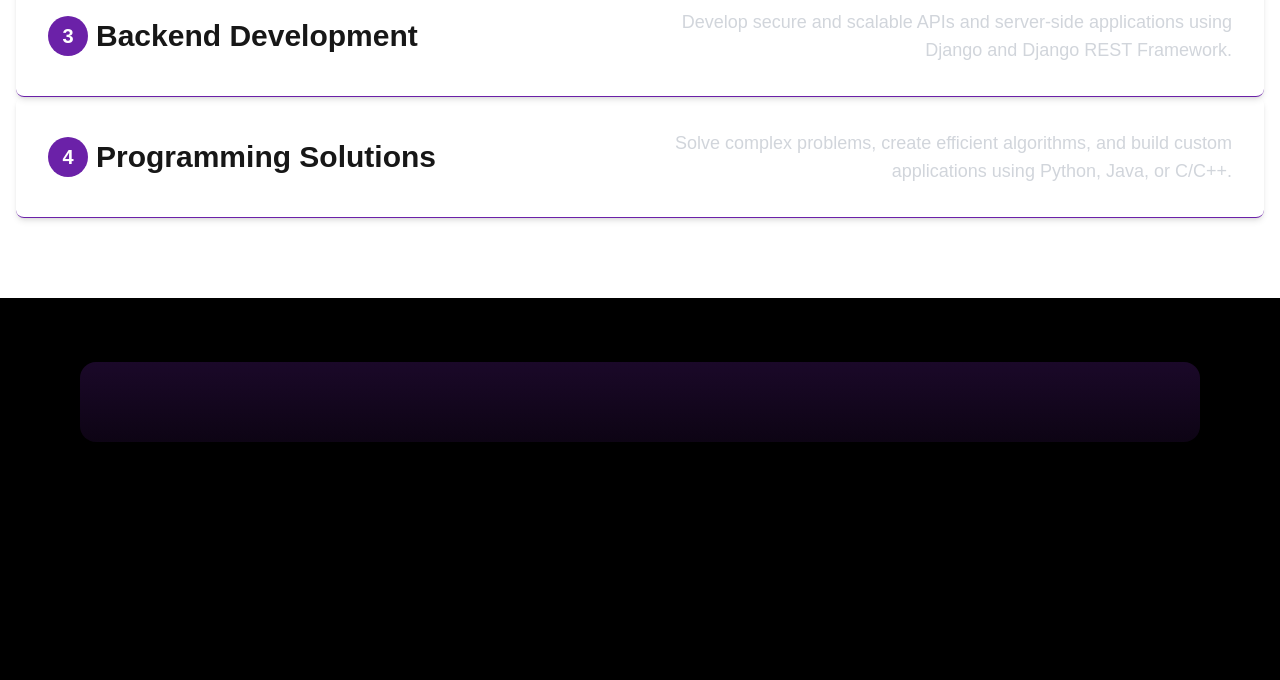
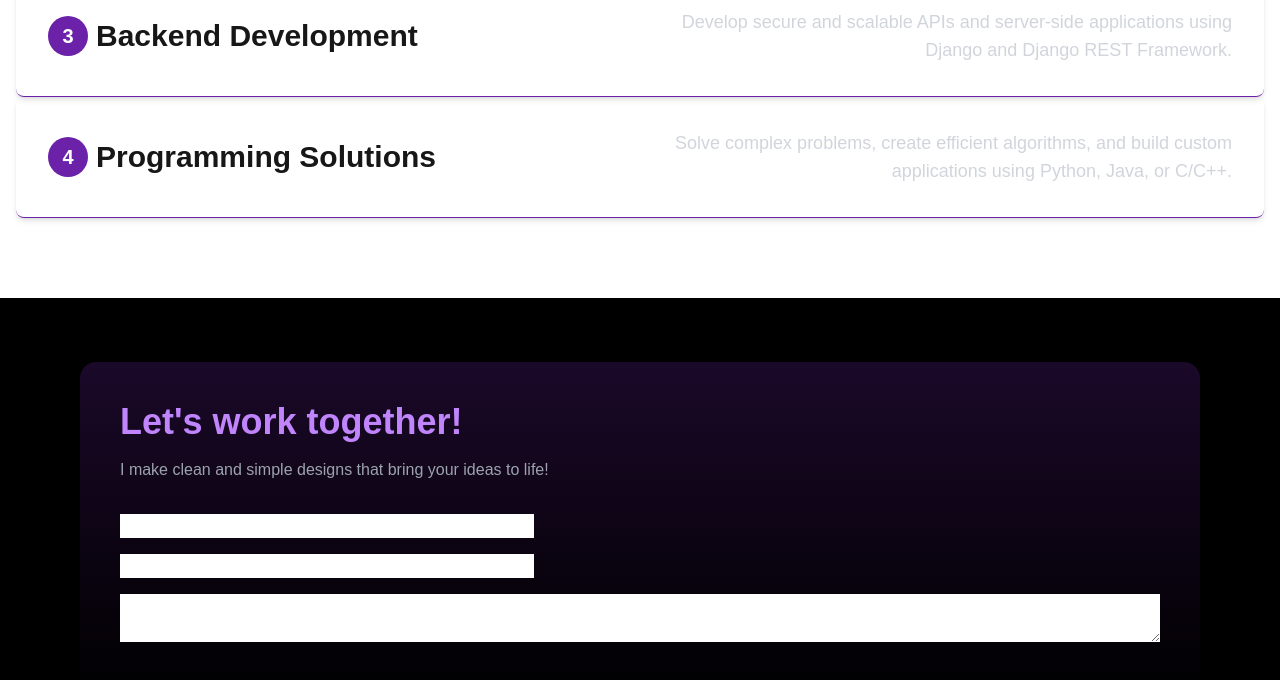
Before and after one commit to TahmidMuntaser/Personal_Portfolio_Web, a Next.js app in the folder myproject/: page /sample in a window 1280 px wide. Shown: the part 1359-2039 px from the top of the page. Built offline with nearby package versions, Linux system fonts and the light colour scheme.

Commit message:
form design updated

```diff
--- a/myproject/src/app/sample/components/ui/Contact.jsx
+++ b/myproject/src/app/sample/components/ui/Contact.jsx
@@ -5,13 +5,27 @@ const Contact = () => {
         <section className="bg-black min-h-screen px-5 py-16 md:px-20 text-white">
             <div className="flex flex-col md:flex-row justify-between items-start gap-10">
                 {/* info */}
-                <div className="bg-gradient-to-b from-purple-900/30 to-purple-900/15 p-10 rounded-2xl flex-1">
-                    <h2></h2>
-                    <p></p>
-                    <form action=""></form>
+                <div className="bg-gradient-to-b from-purple-900/30 to-transparent p-10 rounded-2xl flex-1">
+                    <h2 className="text-3xl md:text-4xl font-bold text-purple-400 mb-4">Let's work together!</h2>
+                    <p className="text-gray-400 mb-8">I make clean and simple designs that bring your ideas to life!</p>
+                    <form className="flex flex-col gap-4">
+                        <div>
+                            <input type="text" />
+                            <input type="text" />
+                        </div>
+
+                        <div>
+                            <input type="text" />
+                            <input type="text" />
+                        </div>
+
+                        <textarea name="" id=""></textarea>
+                        <button></button>
+                    </form>
                 </div>
 
                 {/* details */}
+
 
             </div>
         </section>
```
